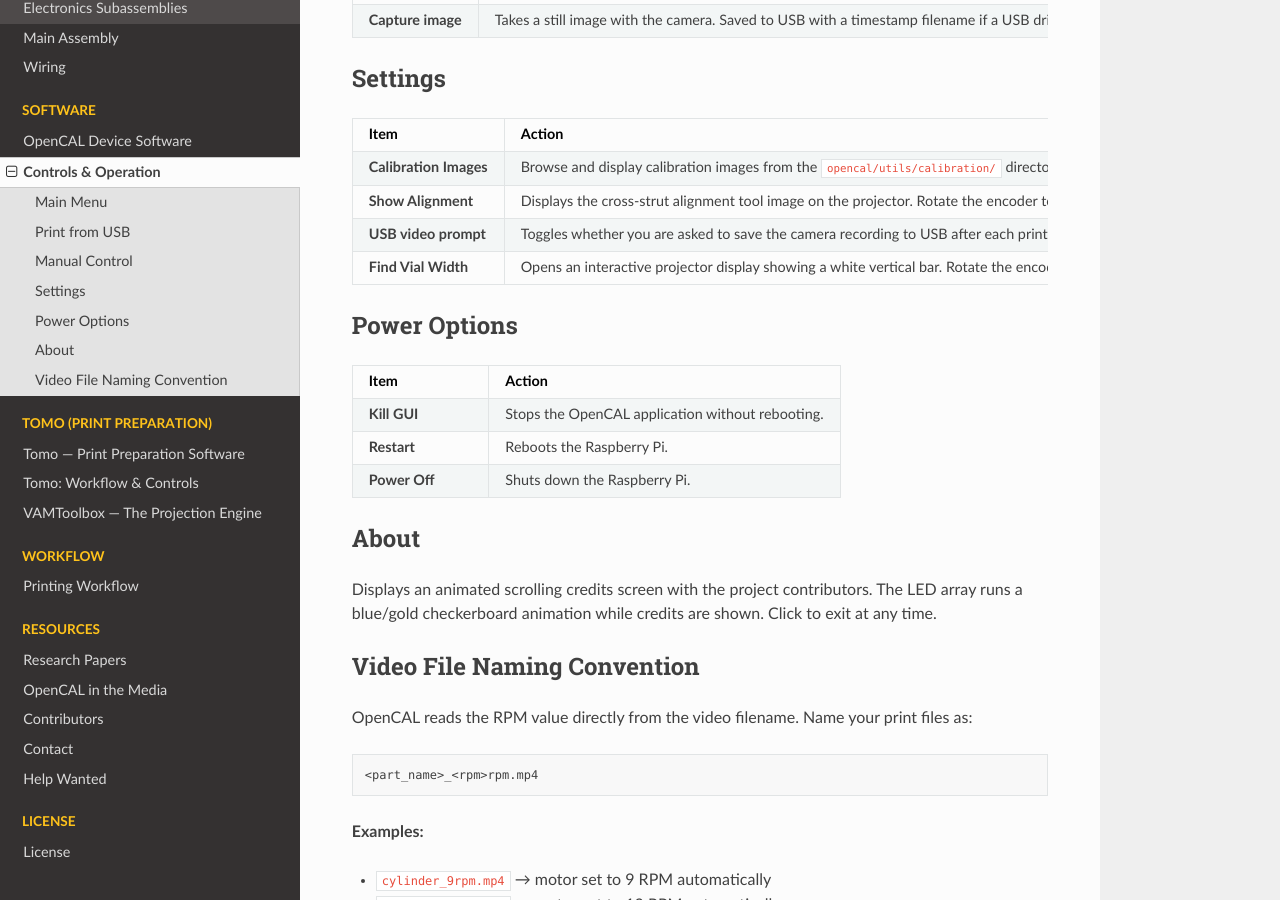
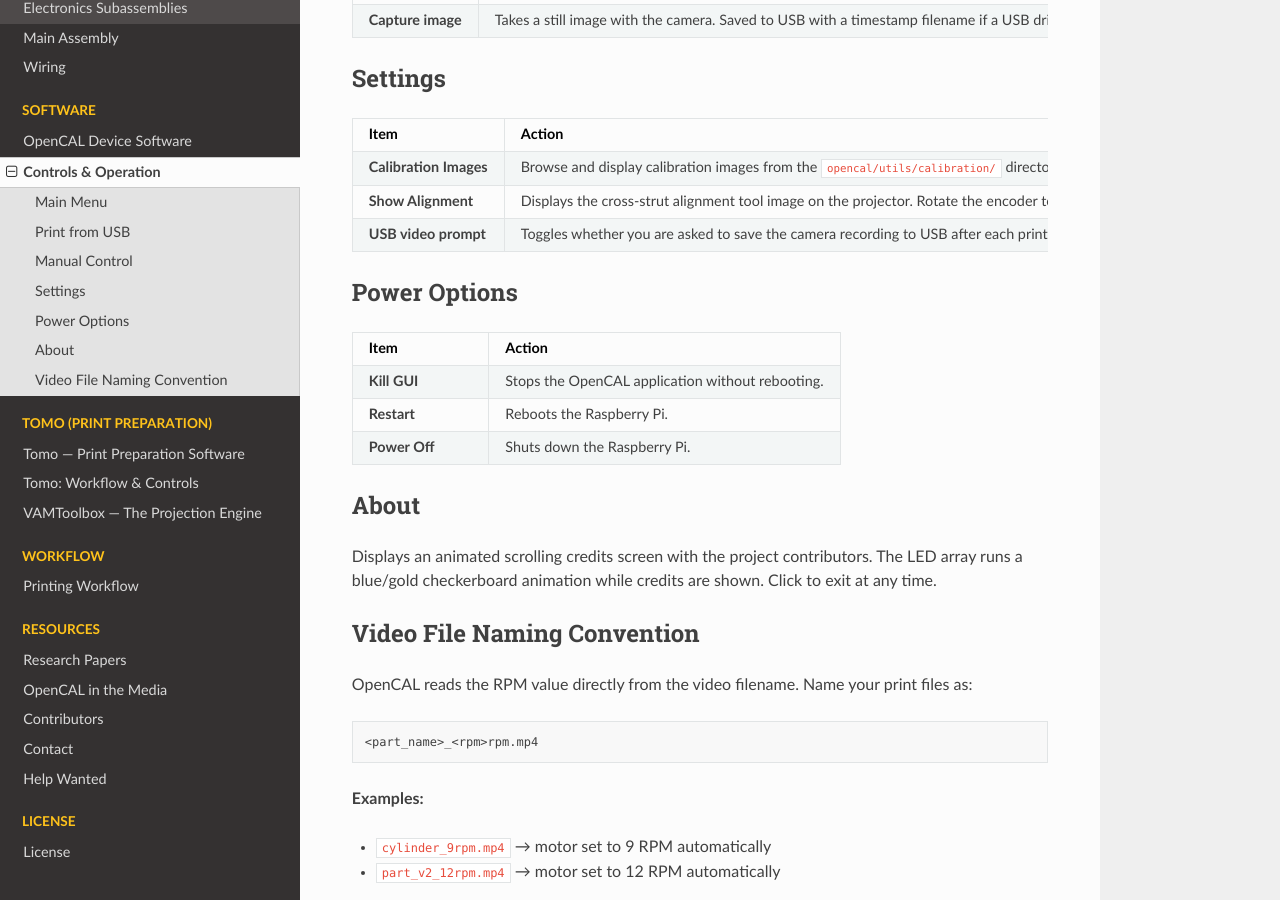
Before and after one commit to computed-axial-lithography/OpenCAL-documentation, a Sphinx documentation site: the page built from docs/source/software/controls.rst, in a window 1280 px wide and 900 px high, scrolled down 1548 px. Built offline with Sphinx 7.4.7 and the Read the Docs theme 3.1.0, drawn with Linux system fonts in a browser that asks for light colours.

Commit message:
Remove deprecated vial-width function from docs
Drop the "Find Vial Width" Settings entry (Controls) and the "Set the vial width"
calibration step (Workflow); that function is deprecated.

Co-Authored-By: Claude Opus 4.8 (1M context) <noreply@anthropic.com>

```diff
--- a/docs/source/software/controls.rst
+++ b/docs/source/software/controls.rst
@@ -103,10 +103,6 @@ Settings
    * - **USB video prompt**
      - Toggles whether you are asked to save the camera recording to USB after each print.
        Shows the current state ("USB prompt: On/Off").
-   * - **Find Vial Width**
-     - Opens an interactive projector display showing a white vertical bar. Rotate the
-       encoder to adjust the bar width to match your resin vial diameter; the pixel width
-       is shown as an overlay. Click to confirm and save the value.
 
 Power Options
 -------------
--- a/docs/source/workflow/printing.rst
+++ b/docs/source/workflow/printing.rst
@@ -50,9 +50,6 @@ tools under **Settings** on the LCD menu (see :doc:`Controls & Operation <../sof
 
       The alignment image projected onto the alignment tool.
 
-#. **Set the vial width.** Open **Settings → Find Vial Width**, rotate the encoder until the white
-   bar matches your vial's printable diameter, and click to save.
-
 #. **Print a calibration piece.** Print the provided calibration part and check it against the
    expected geometry. If it is off, repeat the alignment steps above and re-print.
 
@@ -60,7 +57,7 @@ tools under **Settings** on the LCD menu (see :doc:`Controls & Operation <../sof
 
 .. note::
 
-   Calibration only needs to be repeated when the optics are moved or a different vial is used.
+   Calibration only needs to be repeated when the projector or optics are moved.
 
 Step 1 — Prepare the Print File
 -------------------------------
```
